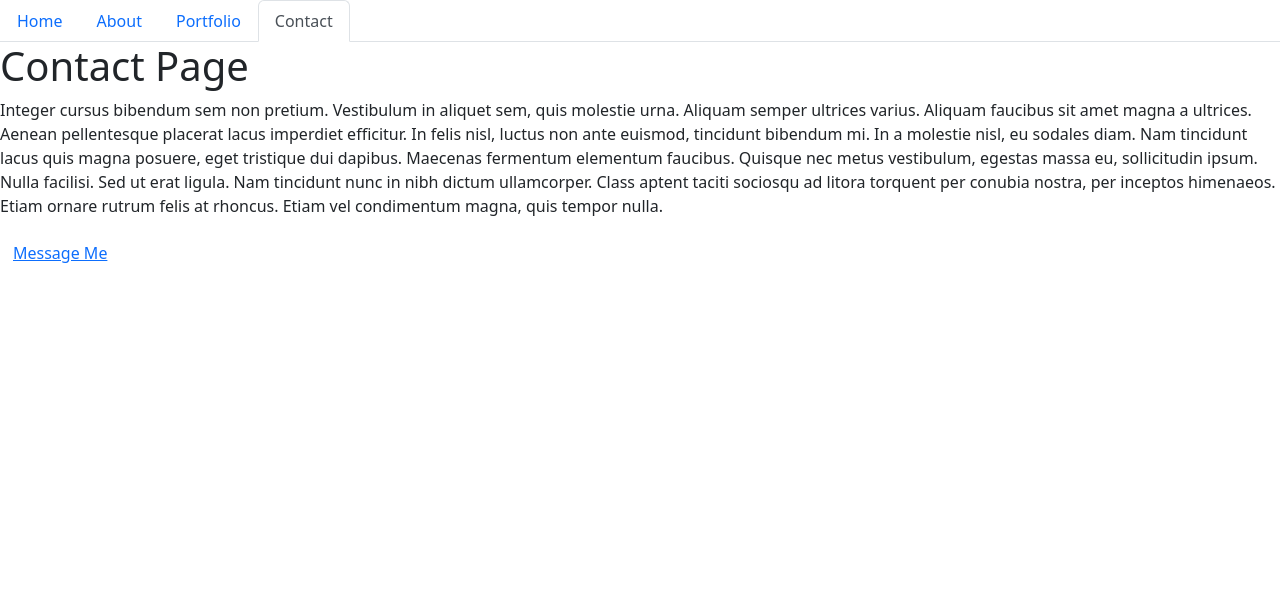
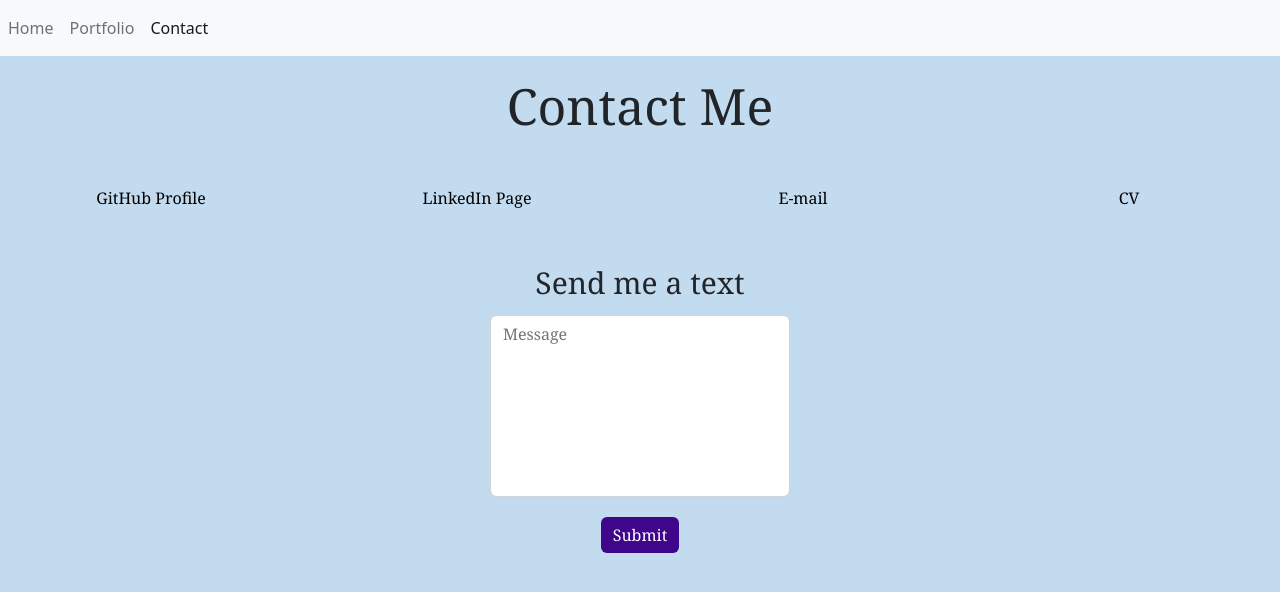
Before and after one commit to DavidBlueLamassu/React-Portfolio, a React (Create React App) app: page /contact in a window 1280 px wide. Shown: the top 592 px of the page. Built offline with nearby package versions, Linux system fonts and the light colour scheme.

Commit message:
About page removed Home and Contact modified

```diff
--- a/public/index.html
+++ b/public/index.html
@@ -39,5 +39,11 @@
       To begin the development, run `npm start` or `yarn start`.
       To create a production bundle, use `npm run build` or `yarn build`.
     -->
+
+    <!-- Optional JavaScript -->
+        <!-- jQuery first, then Popper.js, then Bootstrap JS -->
+        <script src="https://code.jquery.com/jquery-3.2.1.slim.min.js" integrity="sha384-KJ3o2DKtIkvYIK3UENzmM7KCkRr/rE9/Qpg6aAZGJwFDMVNA/GpGFF93hXpG5KkN" crossorigin="anonymous"></script>
+        <script src="https://cdn.jsdelivr.net/npm/popper.js@1.12.9/dist/umd/popper.min.js" integrity="sha384-ApNbgh9B+Y1QKtv3Rn7W3mgPxhU9K/ScQsAP7hUibX39j7fakFPskvXusvfa0b4Q" crossorigin="anonymous"></script>
+        <script src="https://cdn.jsdelivr.net/npm/bootstrap@4.0.0/dist/js/bootstrap.min.js" integrity="sha384-JZR6Spejh4U02d8jOt6vLEHfe/JQGiRRSQQxSfFWpi1MquVdAyjUar5+76PVCmYl" crossorigin="anonymous"></script>
   </body>
 </html>
--- a/src/App.js
+++ b/src/App.js
@@ -2,7 +2,6 @@ import React from 'react';
 import { BrowserRouter as Router, Route, Routes } from 'react-router-dom';
 import Header from './components/Header';
 import Home from './components/pages/Home';
-import About from './components/pages/About';
 import Contact from './components/pages/Contact';
 import Portfolio from './components/pages/Portfolio';
 
@@ -16,11 +15,10 @@ function App() {
           {/* Define routes using the Route component to render different page components at different paths */}
           {/* Define a default route that will render the Home component */}
           <Route path="/" element={<Home />} />
-          <Route path="about" element={<About />} />
           <Route path="portfolio" element={<Portfolio />} />
 
           {/* Define a route that will have descendant routes */}
-          <Route path="contact/*" element={<Contact />} />
+          <Route path="contact/" element={<Contact />} />
         </Routes>
       </div>
     </Router>
--- a/src/components/Header.js
+++ b/src/components/Header.js
@@ -1,10 +1,18 @@
 import React from 'react';
 import { NavLink } from 'react-router-dom';
 
+
+// Navbar Nav: list format: https://getbootstrap.com/docs/4.3/components/navbar/
+
 function Navbar() {
   return (
-    <ul className="nav nav-tabs">
-      <li className="nav-item">
+    <nav className="navbar navbar-expand-lg navbar-light bg-light">
+      <button className="navbar-toggler" type="button" data-toggle="collapse" data-target="#navbarNav" aria-controls="navbarNav" aria-expanded="false" aria-label="Toggle navigation">
+        <span className="navbar-toggler-icon"></span>
+      </button>
+      <div className="collapse navbar-collapse" id="navbarNav">
+        <ul className="navbar-nav">
+          <li className="nav-item active">
             <NavLink
               to="/"
               end
@@ -13,16 +21,6 @@ function Navbar() {
               }
             >
               Home
-        </NavLink>
-      </li>
-      <li className="nav-item">
-        <NavLink
-          to="about"
-          className={({ isActive }) =>
-            isActive ? 'nav-link active' : 'nav-link'
-          }
-        >
-          About
             </NavLink>
           </li>
           <li className="nav-item">
@@ -48,6 +46,12 @@ function Navbar() {
             </NavLink>
           </li>
         </ul>
+      </div>
+    </nav>
+
+
+
+
   );
 }
 
--- a/src/components/pages/About.js
+++ /dev/null
@@ -1,18 +0,0 @@
-import React from "react";
-
-function About() {
-  return (
-    <div>
-      <h1>About Page</h1>
-      <p>
-        Nunc pharetra finibus est at efficitur. Praesent sed congue diam. Integer gravida dui
-        mauris, ut interdum nunc egestas sed. Aenean sed mollis diam. Nunc aliquet risus ac finibus
-        porta. Nam quis arcu non lectus tincidunt fermentum. Suspendisse aliquet orci porta quam
-        semper imperdiet. Praesent euismod mi justo, faucibus scelerisque risus cursus in. Sed
-        rhoncus mollis diam, sit amet facilisis lectus blandit at.
-      </p>
-    </div>
-  );
-}
-
-export default About;
--- a/src/components/pages/Contact.js
+++ b/src/components/pages/Contact.js
@@ -1,27 +1,77 @@
 import React from 'react';
-import { Link } from 'react-router-dom';
 
+const styles = {
+  page: {
+    background: "rgb(195, 219, 239)",
+    fontFamily: "Cambria, Cochin, Georgia, Times, 'Times New Roman', serif"
+  },
+  header: {
+    fontSize: "50px",
+    textAlign: "center",
+    marginBottom: "50px",
+    paddingTop: "20px"
+  },
+  linkSpacing: {
+    marginBottom: "50px",
+  },
+  links: {
+    textDecoration: "none",
+    color: "black",
+    display: "flex",
+    justifyContent: "center"
+  },
+  textMe: {
+    fontSize: "30px",
+    marginBottom: "10px"
+  },
+  input: {
+    paddingBottom: "150px",
+    width: "300px",
+    display: "flex",
+    justifyContent: "center"
+  },
+  inputSpacing: {
+    display: "flex",
+    justifyContent: "center"
+  },
+  button: {
+    marginBottom: "500px",
+    marginTop: "20px",
+    background: "rgb(63, 5, 139)",
+    border: "rgb(63, 5, 139)"
+  }
+};
 
 function Contact(props) {
   return (
-    <div>
-      <h1>Contact Page</h1>
-      <p>
-        Integer cursus bibendum sem non pretium. Vestibulum in aliquet sem, quis
-        molestie urna. Aliquam semper ultrices varius. Aliquam faucibus sit amet
-        magna a ultrices. Aenean pellentesque placerat lacus imperdiet
-        efficitur. In felis nisl, luctus non ante euismod, tincidunt bibendum
-        mi. In a molestie nisl, eu sodales diam. Nam tincidunt lacus quis magna
-        posuere, eget tristique dui dapibus. Maecenas fermentum elementum
-        faucibus. Quisque nec metus vestibulum, egestas massa eu, sollicitudin
-        ipsum. Nulla facilisi. Sed ut erat ligula. Nam tincidunt nunc in nibh
-        dictum ullamcorper. Class aptent taciti sociosqu ad litora torquent per
-        conubia nostra, per inceptos himenaeos. Etiam ornare rutrum felis at
-        rhoncus. Etiam vel condimentum magna, quis tempor nulla.
-      </p>
-      <Link to="contact" role="button" className="btn btn-link">
-        Message Me
-      </Link>
+    <div style={styles.page}>
+      <h1 style={styles.header}>Contact Me</h1>
+      <div className="row" style={styles.linkSpacing}>
+        <div className="col-lg-3 col-md-6 col-sm-12">
+          <a href="https://github.com/DavidBlueLamassu" style={styles.links}>GitHub Profile</a>
+        </div>
+        <div className="col-lg-3 col-md-6 col-sm-12">
+          <a href="https://www.linkedin.com/in/david-adams-922022a1/" style={styles.links}>LinkedIn Page</a>
+        </div>
+        <div className="col-lg-3 col-md-6 col-sm-12">
+          <a href="mailto:dra21@cam.ac.uk" style={styles.links}>E-mail</a>
+        </div>
+        <div className="col-lg-3 col-md-6 col-sm-12">
+          <a href="https://github.com/DavidBlueLamassu" style={styles.links}>CV</a>
+        </div>
+      </div>
+      {/* Overview https://getbootstrap.com/docs/4.0/components/forms/ */}
+      <form>
+        <div className="form-group" style={styles.inputSpacing}>
+          <label style={styles.textMe}>Send me a text</label>
+        </div>
+        <div style={styles.inputSpacing}>
+          <input className="form-control"  placeholder="Message" style={styles.input}/>
+        </div>
+        <div style={styles.inputSpacing}>
+          <button type="submit" className="btn btn-primary" style={styles.button}>Submit</button>
+        </div>
+      </form>
   </div>
   );
 }
--- a/src/components/pages/Home.js
+++ b/src/components/pages/Home.js
@@ -1,19 +1,15 @@
 import React from "react";
 
 function Home() {
+  // Fluid Jumbotron https://getbootstrap.com/docs/4.3/components/jumbotron/
   return (
-    <div>
-      <h1>Home Page</h1>
-      <p>
-        Lorem ipsum dolor sit amet, consectetur adipiscing elit. Sed neque velit, lobortis ut magna
-        varius, blandit rhoncus sem. Morbi lacinia nisi ac dui fermentum, sed luctus urna tincidunt.
-        Etiam ut feugiat ex. Cras non risus mi. Curabitur mattis rutrum ipsum, ut aliquet urna
-        imperdiet ac. Sed nec nulla aliquam, bibendum odio eget, vestibulum tortor. Cras rutrum
-        ligula in tincidunt commodo. Morbi sit amet mollis orci, in tristique ex. Donec nec ornare
-        elit. Donec blandit est sed risus feugiat porttitor. Vestibulum molestie hendrerit massa non
-        consequat. Vestibulum vitae lorem tortor. In elementum ultricies tempus. Interdum et
-        malesuada fames ac ante ipsum primis in faucibus.
-      </p>
+    <div className="jumbotron jumbotron-fluid">
+      <div className="container">
+        <h1 className="display-4">Welcome to the Portfolio of David Adams</h1>
+        <h2>Exploring the Limits of Web Design</h2>
+        <img alt="David Adams" src="./../assets/images/portrait.jpg" />
+        <p className="lead">This is a modified jumbotron that occupies the entire horizontal space of its parent.</p>
+      </div>
     </div>
   );
 }
```
Also changed, not shown: public/assets/images/portrait.jpg (added). Lines whose indentation alone changed are shown as unchanged.
